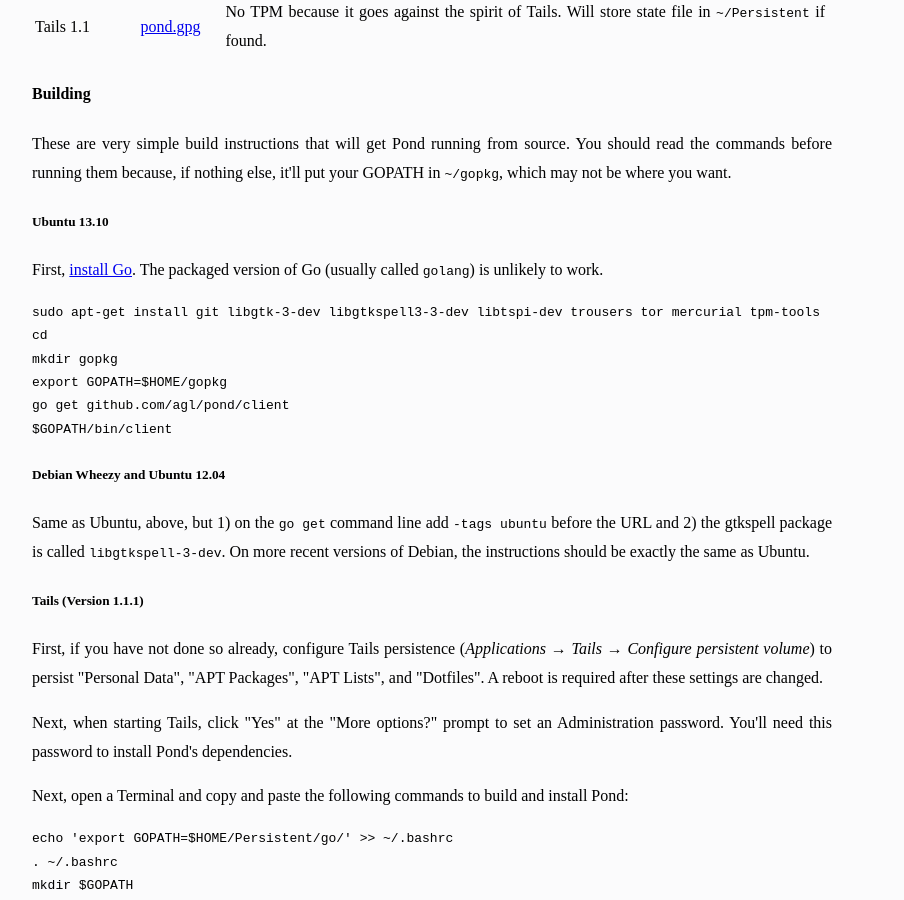
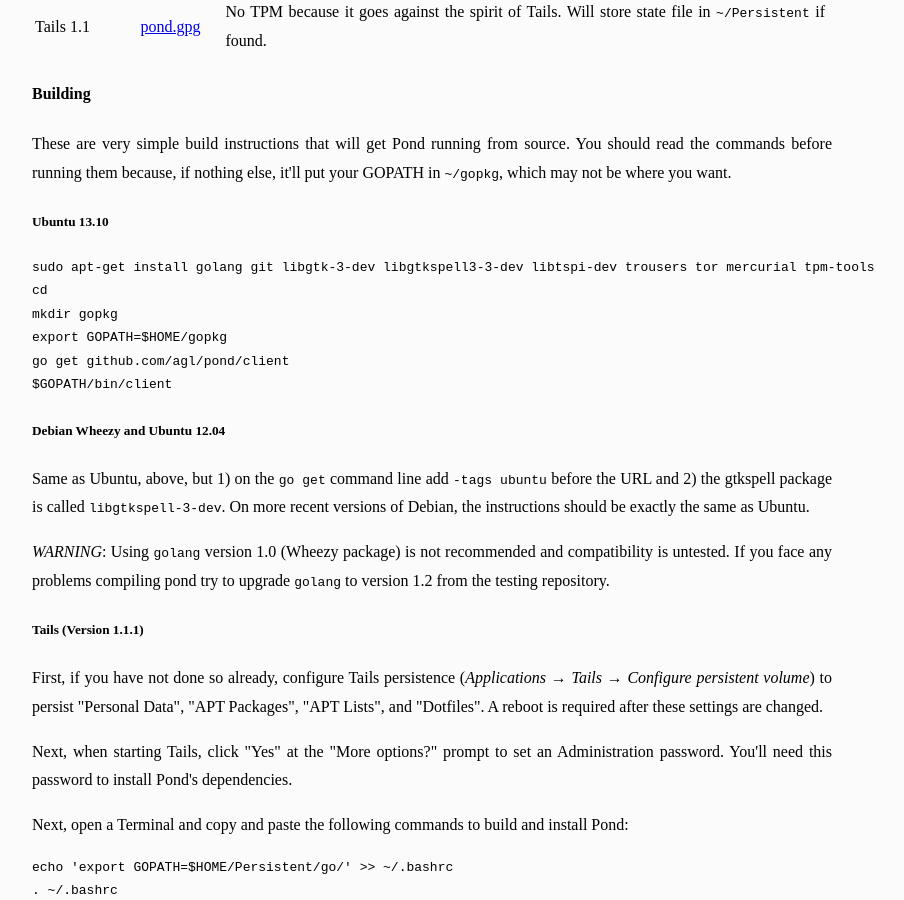
Before and after one commit to agl/pond, a Jekyll site: the page built from doc/index.html, in a window 1280 px wide and 900 px high, scrolled down 1216 px. Shown: the whole window, without its empty margins (208-1112 px from the left). Built offline with Jekyll 4.4.1, drawn with Linux system fonts in a browser that asks for light colours; some web fonts are replaced.

Commit message:
Revert "Note that golang from Ubuntu 14.04 is too old."
This reverts commit f4e441c77a2039814046ff8219629c547fe8b689.

```diff
--- a/doc/index.html
+++ b/doc/index.html
@@ -48,9 +48,7 @@ title: Pond
 
 <h5>Ubuntu 13.10</h5>
 
-<p>First, <a href="https://golang.org/doc/install">install Go</a>. The packaged version of Go (usually called <tt>golang</tt>) is unlikely to work.</p>
-
-<pre>sudo apt-get install git libgtk-3-dev libgtkspell3-3-dev libtspi-dev trousers tor mercurial tpm-tools
+<pre>sudo apt-get install golang git libgtk-3-dev libgtkspell3-3-dev libtspi-dev trousers tor mercurial tpm-tools
 cd
 mkdir gopkg
 export GOPATH=$HOME/gopkg
@@ -60,6 +58,8 @@ $GOPATH/bin/client</pre>
 <h5>Debian Wheezy and Ubuntu 12.04</h5>
 
 <p>Same as Ubuntu, above, but 1) on the <tt>go get</tt> command line add <tt>-tags ubuntu</tt> before the URL and 2) the gtkspell package is called <tt>libgtkspell-3-dev</tt>. On more recent versions of Debian, the instructions should be exactly the same as Ubuntu.</p>
+
+<p><i>WARNING</i>: Using <tt>golang</tt> version 1.0 (Wheezy package) is not recommended and compatibility is untested. If you face any problems compiling pond try to upgrade <tt>golang</tt> to version 1.2 from the testing repository.</p>
 
 <h5>Tails (Version 1.1.1)</h5>
 
```
